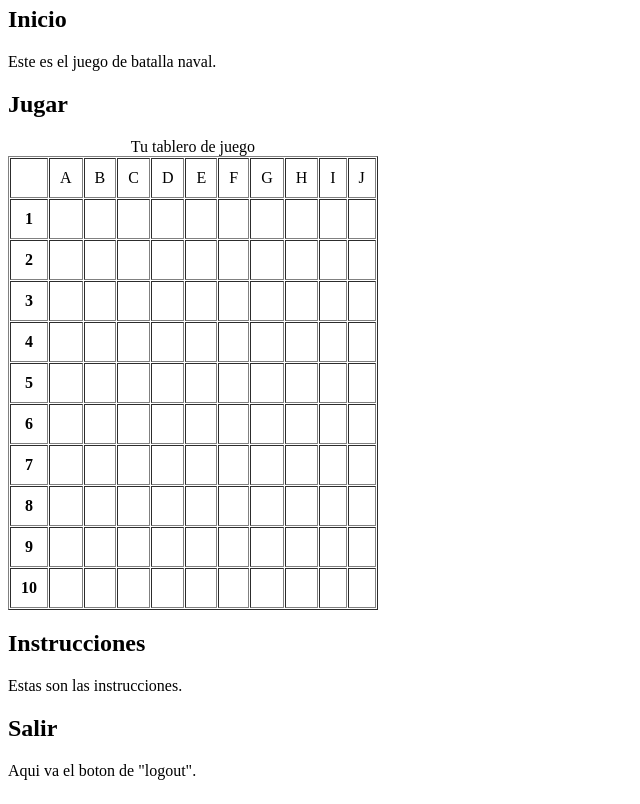
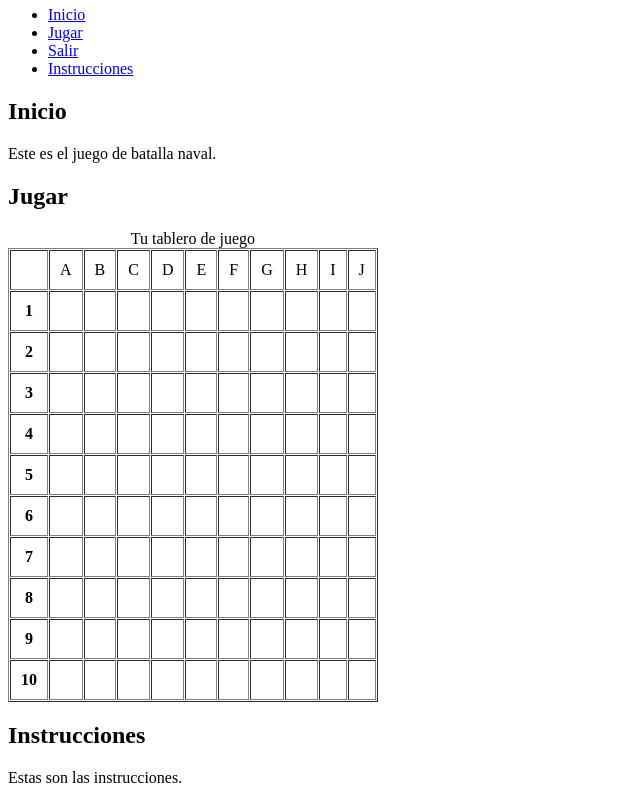
Before and after one commit to MDiSc/orientada-a-web, a plain HTML site: page battleship.html in a window 1280 px wide. Shown: the part 132-936 px from the top of the page, without its empty margins (0-640 px from the left). Drawn offline with Linux system fonts and the light colour scheme.

Commit message:
end class

```diff
--- a/battleship.html
+++ b/battleship.html
@@ -11,12 +11,20 @@
     <div class="container">
       <header>
         <h1>Batalla Naval | Primer Taller</h1>
-        <ul></ul>
+        <nav>
+            <ul>
+                <li><a href="#inicio">Inicio</a></li>
+                <li><a href="#jugar">Jugar</a></li>
+                <li><a href="#salir">Salir</a></li>
+                <li><a href="#instrucciones">Instrucciones</a></li>
+            </ul>
+        </nav>
+
       </header>
       <main>
-        <h2>Inicio</h2>
+        <h2 id="inicio">Inicio</h2>
         <p>Este es el juego de batalla naval.</p>
-        <h2>Jugar</h2>
+        <h2 id="jugar">Jugar</h2>
         <table border="1" cellpadding="10" cellspacing="1">
           <caption>
             Tu tablero de juego
@@ -171,11 +179,11 @@
         </table>
       </main>
       <aside>
-        <h2>Instrucciones</h2>
+        <h2 id="instrucciones">Instrucciones</h2>
         <p>Estas son las instrucciones.</p>
       </aside>
       <footer>
-        <h2>Salir</h2>
+        <h2 id="salir">Salir</h2>
         <p>Aqui va el boton de "logout".</p>
       </footer>
     </div>
```
